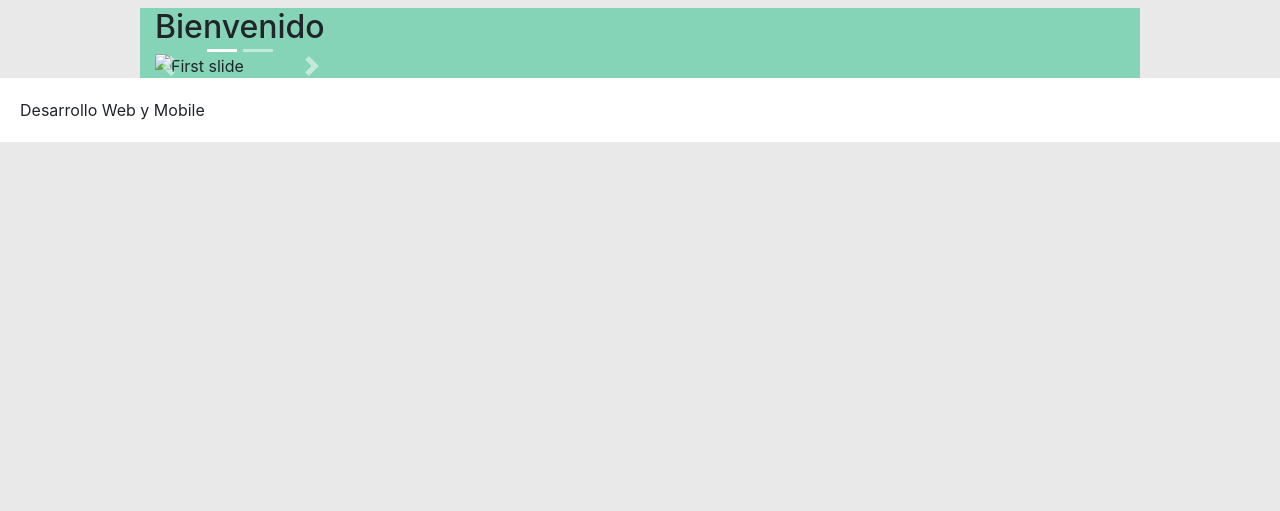
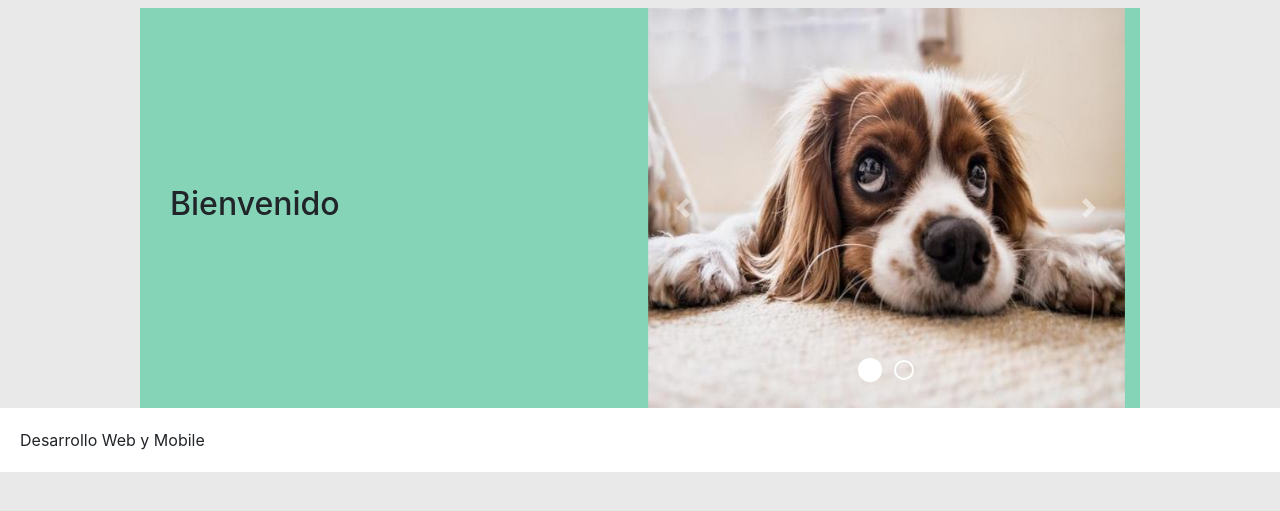
Before and after one commit to Tatarkus/PerrisDjango, a Django app: page /inicio in a window 1280 px wide. Shown: the part 134-645 px from the top of the page. Run offline with Django 3.2, Linux system fonts and the light colour scheme; some libraries are stand-ins or nearby versions.

Commit message:
carousel
cambiadas las rutas a las imagenes para que funcione el carousel, eliminado bxslider(se usa bootstrap)

```diff
--- a/Perris/static/css/estilos.css
+++ b/Perris/static/css/estilos.css
@@ -10,12 +10,36 @@
 	box-sizing: border-box;
 
 }
-#carrusel img{
+#micarrousel{
     width: 100%;
-
+	height: 100%;
     padding: 0px;
     margin: 0px;
 
+}
+
+
+
+#micarrousel img {
+	width: auto;
+	height:600px;
+	max-height: 400px;
+
+}
+
+#micarrousel .carousel-indicators li {
+    border-radius: 20px;
+    margin: 2px 6px;
+    height: 20px;
+    max-width: 20px;
+    border: 2px solid #FFF;
+    background-color: transparent;
+}
+#micarrousel .carousel-indicators .active {
+    background-color: #fff;
+    max-width: 24px;
+    margin: 0 6px;
+    height: 24px;
 }
 
 
--- a/Perris/static/js/carousel.js
+++ b/Perris/static/js/carousel.js
@@ -7,11 +7,11 @@ document.write('\
   </ol>\
   <div class="carousel-inner">\
     <div class="carousel-item active">\
-      <img class="d-block w-100" src=""../static/images/car_img/01.png"" alt="First slide">\
+      <img class="d-block w-100" src="../static/images/car_img/01.jpg" alt="">\
     </div>\
     <div class="carousel-item">\
       <a href="#main">\
-      <img class="d-block w-100" src=""../static/images/car_img/02.png"" alt="Second slide">\
+      <img class="d-block w-100" src="../static/images/car_img/02.jpg" alt="">\
       </a>\
     </div>\
   </div>\
--- a/Perris/templates/index.html
+++ b/Perris/templates/index.html
@@ -16,7 +16,7 @@
 		<script type="text/javascript" src="{{ STATIC_URL }} static/js/bootstrap.min.js"></script>
 
 
-		<!--CSS y CAROUSEL-->
+		<!--CSS-->
 		<link rel="stylesheet" href="../static/css/estilos.css">
 
 	</head>
@@ -41,9 +41,10 @@
 		<h1> {{titulo}}</h1>
 		<section>
 			<div class="container">
+				    {% block inicio %}
+          			{% endblock %}
           			<div class="forma">
-          				{% block inicio %}
-          				{% endblock %}
+
           				{% block Formulario %}
           				{% endblock %}
           				{% block Login %}
--- a/Perris/templates/inicio.html
+++ b/Perris/templates/inicio.html
@@ -1,33 +1,10 @@
 {%extends 'index.html'%}
 {%block inicio%}
 
+<div class="container">
 	<h2>Bienvenido</h2>
-
-	<div id="micarrousel" class="carousel slide" data-ride="carousel">
-  <ol class="carousel-indicators">
-    <li data-target="#micarrousel" data-slide-to="0" class="active"></li>
-    <li data-target="#micarrousel" data-slide-to="1"></li>
-  </ol>
-  <div class="carousel-inner">
-    <div class="carousel-item active">
-      <img class="d-block w-100" src=""../static/images/car_img/01.png"" alt="First slide">
-    </div>
-    <div class="carousel-item">
-      <a href="#main">
-      <img class="d-block w-100" src=""../static/images/car_img/02.png"" alt="Second slide">
-      </a>
-    </div>
-  </div>
-  <a class="carousel-control-prev" href="#micarrousel" role="button" data-slide="prev">
-    <span class="carousel-control-prev-icon" aria-hidden="true"></span>
-    <span class="sr-only">Previous</span>
-  </a>
-  <a class="carousel-control-next" href="#micarrousel" role="button" data-slide="next">
-    <span class="carousel-control-next-icon" aria-hidden="true"></span>
-    <span class="sr-only">Next</span>
-  </a>
 </div>
 
-	<!--<script type="text/javascript" src="{{ STATIC_URL }} static/js/carousel.js"></script>-->
+	 <script type="text/javascript" src="{{ STATIC_URL }} static/js/carousel.js"></script>
 
 {% endblock %}
```
